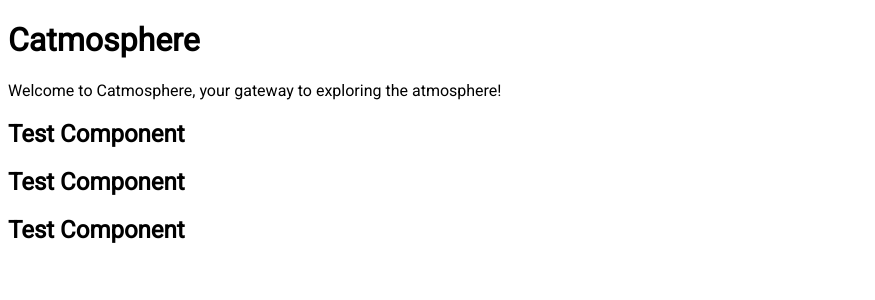
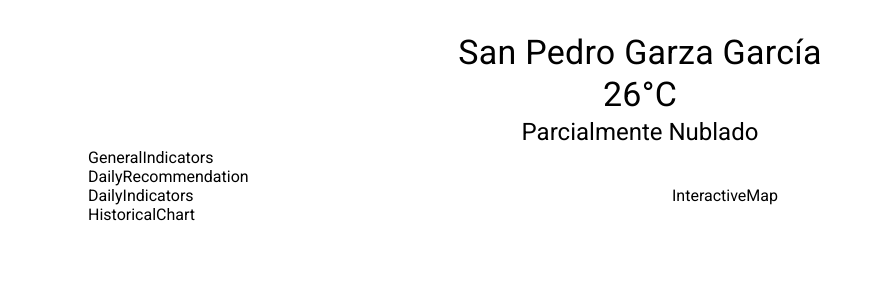
Before and after one commit to oscarvasquez28/2025-NASA-Space-Apps-Challenge-Catmosphere, a React (Vite) app in the folder client/: page / in a window 1280 px wide. Shown: the top 300 px of the page, without its empty margins (0-875 px from the left). Built offline with nearby package versions, Linux system fonts and the light colour scheme; no server answers.

Commit message:
feat: add new components for DailyIndicators, DailyRecommendation, GeneralIndicators, HistoricalChart, InteractiveMap, and LocationHeader; update Home page layout

```diff
--- /dev/null
+++ b/client/src/components/DailyIndicators.jsx
@@ -0,0 +1,11 @@
+import Container from '@mui/material/Container';
+
+function DailyIndicators() {
+  return (
+    <Container>
+      <div>DailyIndicators</div>
+    </Container>
+  )
+}
+
+export default DailyIndicators
--- /dev/null
+++ b/client/src/components/DailyRecommendation.jsx
@@ -0,0 +1,11 @@
+import Container from '@mui/material/Container';
+
+function DailyRecommendation() {
+  return (
+    <Container>
+      <div>DailyRecommendation</div>
+    </Container>
+  )
+}
+
+export default DailyRecommendation
--- /dev/null
+++ b/client/src/components/GeneralIndicators.jsx
@@ -0,0 +1,11 @@
+import Container from '@mui/material/Container';
+
+function GeneralIndicators() {
+  return (
+    <Container>
+      <div>GeneralIndicators</div>
+    </Container>
+  )
+}
+
+export default GeneralIndicators
--- /dev/null
+++ b/client/src/components/HistoricalChart.jsx
@@ -0,0 +1,11 @@
+import Container from '@mui/material/Container';
+
+function HistoricalChart() {
+  return (
+    <Container>
+      <div>HistoricalChart</div>
+    </Container>
+  )
+}
+
+export default HistoricalChart
--- /dev/null
+++ b/client/src/components/InteractiveMap.jsx
@@ -0,0 +1,11 @@
+import Container from '@mui/material/Container';
+
+function InteractiveMap() {
+  return (
+    <Container>
+      <div>InteractiveMap</div>
+    </Container>
+  )
+}
+
+export default InteractiveMap
--- /dev/null
+++ b/client/src/components/LocationHeader.jsx
@@ -0,0 +1,75 @@
+
+
+import Box from '@mui/material/Box';
+import Container from '@mui/material/Container';
+import Typography from '@mui/material/Typography';
+import { useEffect, useState } from 'react';
+
+function LocationHeader() {
+  const [location, setLocation] = useState(null);
+  const [error, setError] = useState(null);
+  const [address, setAddress] = useState(null);
+
+  useEffect(() => {
+    if (navigator.geolocation) {
+      navigator.geolocation.getCurrentPosition(
+        (position) => {
+          setLocation({
+            lat: position.coords.latitude,
+            lng: position.coords.longitude,
+          });
+        },
+        (err) => {
+          setError(`No se pudo obtener la ubicación: ${err.message}`);
+        }
+      );
+    } else {
+      setError('Geolocalización no soportada');
+    }
+  }, []);
+
+  useEffect(() => {
+    if (location) {
+      const url = `https://nominatim.openstreetmap.org/reverse?format=json&lat=${location.lat}&lon=${location.lng}&accept-language=es`;
+      fetch(url, {
+        headers: {
+          'User-Agent': 'CatmosphereApp/1.0',
+          'Referer': window.location.origin
+        }
+      })
+        .then(res => res.json())
+        .then(data => {
+          setAddress(data.address);
+        })
+        .catch(() => {
+          setAddress(null);
+        });
+    }
+  }, [location]);
+
+  return (
+    <Container>
+      <Box alignItems="center" textAlign="center">
+        <Typography variant="h4" component="h2">
+          {address && (address.city || address.town || address.village)
+            ? `${address.city || address.town || address.village}, ${address.state || address.county || ''}`
+            : 'San Pedro Garza García'}
+        </Typography>
+        <Typography variant="h4" component="h2">26°C</Typography>
+        <Typography variant="h5" component="h3">Parcialmente Nublado</Typography>
+        {location && (
+          <Typography variant="body1">
+            Lat: {location.lat.toFixed(4)}, Lng: {location.lng.toFixed(4)}
+          </Typography>
+        )}
+        {error && (
+          <Typography variant="body2" color="error">
+            {error}
+          </Typography>
+        )}
+      </Box>
+    </Container>
+  );
+}
+
+export default LocationHeader
--- a/client/src/components/Test.jsx
+++ b/client/src/components/Test.jsx
@@ -1,12 +1,9 @@
-function Test()
-{
-    return (
-        <section>
-            <h1>
-                Test Component
-            </h1>
-        </section>
-    )
+import React from 'react'
+
+function Test() {
+  return (
+    <div>Test</div>
+  )
 }
 
-export default Test;
+export default Test
--- a/client/src/pages/Home.jsx
+++ b/client/src/pages/Home.jsx
@@ -1,16 +1,29 @@
-import Test from "../components/Test";
+import Test from '../components/Test'
+import Stack from '@mui/material/Stack';
+import Box from '@mui/material/Box';
+import Container from '@mui/material/Container';
+import LocationHeader from '../components/LocationHeader';
+import GeneralIndicators from '../components/GeneralIndicators';
+import DailyRecommendation from '../components/DailyRecommendation';
+import DailyIndicators from '../components/DailyIndicators';
+import InteractiveMap from '../components/InteractiveMap';
+import HistoricalChart from '../components/HistoricalChart';
 
-function Home()
-{
-    return (
-        <main>
-            <h1>Catmosphere</h1>
-            <p>Welcome to Catmosphere, your gateway to exploring the atmosphere!</p>
-            <Test />
-            <Test />
-            <Test />
-        </main>
-    )
+const Home = () => {
+  return (
+    <Container>
+      <Box sx={{ flexGrow: 1, mt: '2rem' }}>
+        <LocationHeader />
+        <GeneralIndicators />
+        <DailyRecommendation />
+        <Stack spacing={2} direction="row">
+          <DailyIndicators />
+          <InteractiveMap />
+        </Stack>
+        <HistoricalChart />
+      </Box>
+    </Container>
+  )
 }
 
-export default Home;
+export default Home
```
